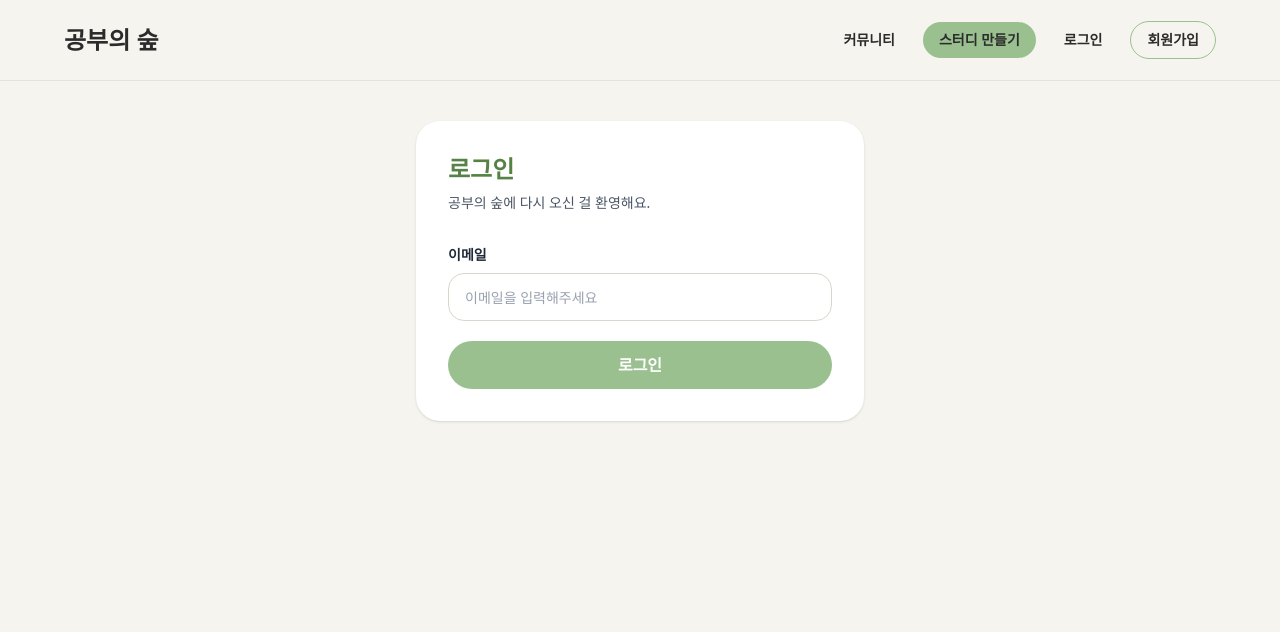
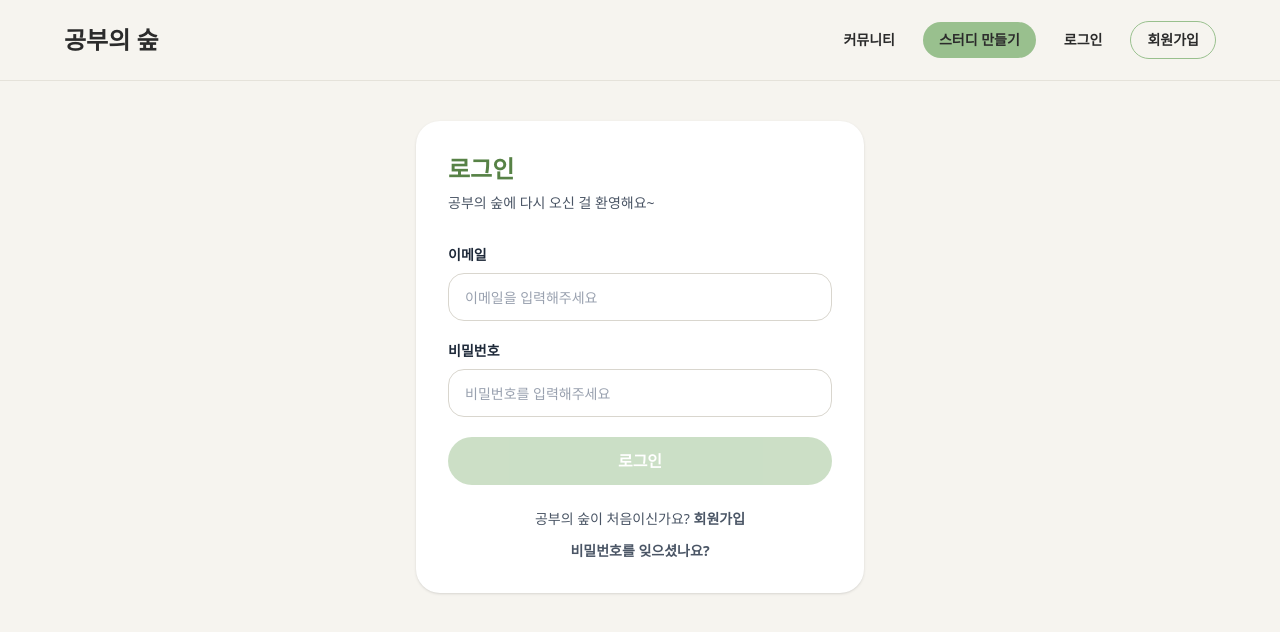
Before and after one commit to tneld012/study-forest-frontend, a React (Vite) app: page /login in a window 1280 px wide. Shown: the top 632 px of the page. Built offline with nearby package versions, Linux system fonts and the light colour scheme.

Commit message:
feat(auth): implement login page and api integration

```diff
--- a/src/pages/LoginPage.jsx
+++ b/src/pages/LoginPage.jsx
@@ -1,31 +1,128 @@
 import { useState } from "react";
+import { Link, useNavigate } from "react-router-dom";
+import { toast } from "react-toastify";
 import Button from "../components/common/Button";
 import Input from "../components/common/Input";
+import { login } from "../api/authApi";
+
+// 🔬 이메일 형식 유효성 검사 유틸 함수
+function validateEmail(email) {
+  return /^[^\s@]+@[^\s@]+\.[^\s@]+$/.test(email);
+}
 
 export default function LoginPage() {
-  const [email, setEmail] = useState("");
+  const navigate = useNavigate();
+
+  const [form, setForm] = useState({
+    email: "",
+    password: "",
+  });
+
+  const [isSubmitting, setIsSubmitting] = useState(false);
+
+  const updateField = (fieldName, value) => {
+    setForm((prev) => ({
+      ...prev,
+      [fieldName]: value,
+    }));
+  };
+
+  const errors = {
+    email:
+      form.email.length > 0 && !validateEmail(form.email)
+        ? "잘못된 이메일 형식입니다."
+        : "",
+    password:
+      form.password.length > 0 && form.password.length < 8
+        ? "비밀번호는 최소 8글자 이상 입력해야 합니다."
+        : "",
+  };
+
+  const isFormValid =
+    validateEmail(form.email) && form.password.length >= 8;
+
+  const handleSubmit = async (event) => {
+    event.preventDefault();
+
+    if (!isFormValid || isSubmitting) return;
+
+    try {
+      setIsSubmitting(true);
+
+      await login({
+        email: form.email.trim(),
+        password: form.password,
+      });
+
+      toast.success("로그인에 성공했습니다!");
+      navigate("/");
+    } catch (error) {
+      const message =
+        error.response?.data?.message ||
+        "로그인 중 오류가 발생했습니다.";
+
+      toast.error(message);
+    } finally {
+      setIsSubmitting(false);
+    }
+  };
 
   return (
     <section className="mx-auto max-w-md rounded-3xl bg-white p-8 shadow-sm">
       <h1 className="text-2xl font-bold text-[#578246]">로그인</h1>
       <p className="mt-2 text-sm text-gray-600">
-        공부의 숲에 다시 오신 걸 환영해요.
+        공부의 숲에 다시 오신 걸 환영해요~
       </p>
 
-      <div className="mt-8 space-y-5">
+      <form className="mt-8 space-y-5" onSubmit={handleSubmit}>
         <Input
           id="email"
           label="이메일"
           type="email"
-          value={email}
-          onChange={(event) => setEmail(event.target.value)}
+          value={form.email}
+          onChange={(event) => updateField("email", event.target.value)}
           placeholder="이메일을 입력해주세요"
           autoComplete="email"
+          errorMessage={errors.email}
         />
 
-        <Button fullWidth size="lg">
-          로그인
+        <Input
+          id="password"
+          label="비밀번호"
+          type="password"
+          value={form.password}
+          onChange={(event) => updateField("password", event.target.value)}
+          placeholder="비밀번호를 입력해주세요"
+          autoComplete="current-password"
+          errorMessage={errors.password}
+        />
+
+        <Button
+          type="submit"
+          fullWidth
+          size="lg"
+          disabled={!isFormValid || isSubmitting}
+        >
+          {isSubmitting ? "로그인 중..." : "로그인"}
         </Button>
+      </form>
+
+      <div className="mt-6 space-y-3 text-center text-sm text-gray-600">
+        <p>
+          공부의 숲이 처음이신가요?{" "}
+          <Link to="/register" className="font-semibold text-[#578246]">
+            회원가입
+          </Link>
+        </p>
+
+        <p>
+          <Link
+            to="/password-reset"
+            className="font-semibold text-gray-500 hover:text-[#578246]"
+          >
+            비밀번호를 잊으셨나요?
+          </Link>
+        </p>
       </div>
     </section>
   );
```
